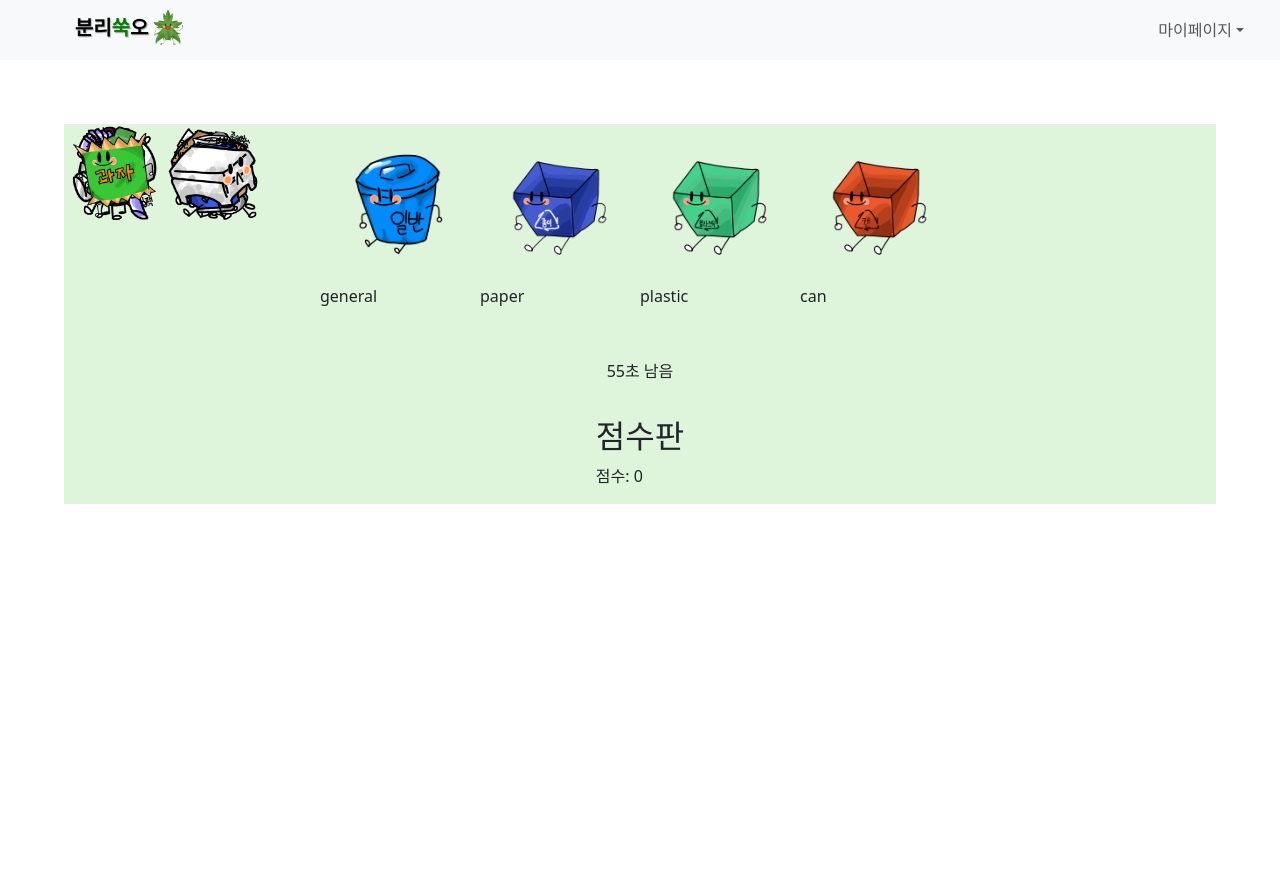
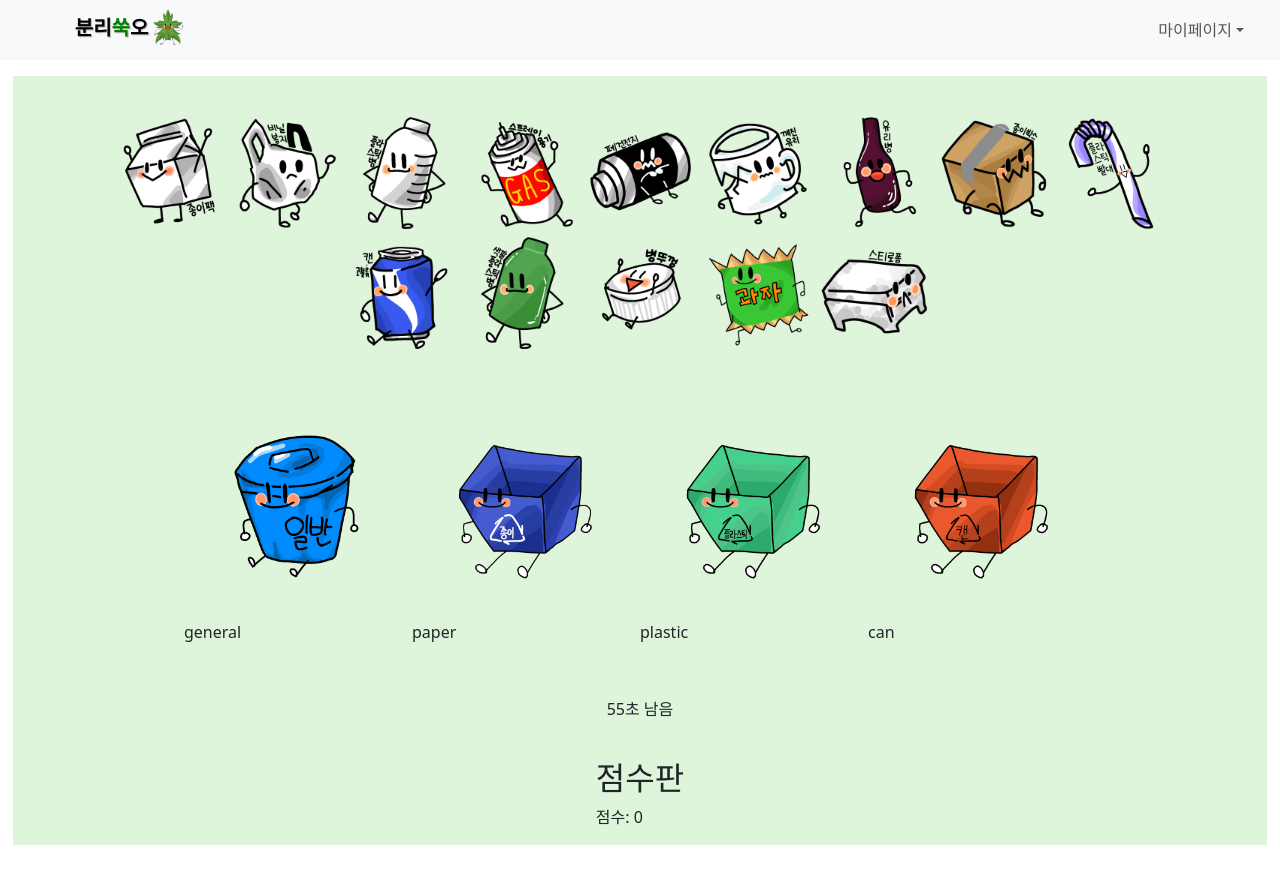
Before and after one commit to 4th-Oasis-Hackathon/ENDOLPHIN, a React (Create React App) app in the folder endolphin/: page /game in a window 1280 px wide. Before the commit the page ends 800 px from the top, so only its background shows below. Built offline with nearby package versions, Linux system fonts and the light colour scheme.

Commit message:
분리수거 게임 이미지 위치 조정 (#13)

```diff
--- /dev/null
+++ b/endolphin/Todo.json
@@ -0,0 +1 @@
+{"verion":"0.0.1","entries":[]}
--- a/endolphin/src/App.css
+++ b/endolphin/src/App.css
@@ -28,7 +28,6 @@
   display: flex;
   align-items: center;
   justify-content: space-between;
-
 }
 
 .main-writing {
@@ -210,16 +209,16 @@ button.success-btn {
 }
 
 .TestPet-img {
-  width: 100px;
-  height: 100px;
+  width: 120px;
+  height: 120px;
   cursor: pointer;
 }
 
 .trash-bin img{
-  width: 140px;
-  height: 140px;
+  width: 200px;
+  height: 200px;
   /* border: 2px solid black; */
-  margin: 10px;
+  margin: 14px;
 }
 
 /* 특정 수거함 타입에 대한 스타일 */
@@ -231,25 +230,16 @@ button.success-btn {
 /* 다른 타입에 대한 스타일은 여기에 추가 */
 
 .game-design {
-  margin: 5%;
+  margin: 1%;
   background-color: rgb(222, 244, 219);
 
 }
 
-.game-design-item {
-  /* display: flex;
-  align-items: center;
-  justify-content: center; */
-  position: relative;
-  /* width: 100%;
-  height: 100%;
-  overflow: hidden; */
-}
 .game-design-bin {
   display: flex;
   align-items: center;
   justify-content: center;
-  margin: 3%;
+  /* margin: 3%; */
 }
 .game-design-timer {
   display: flex;
@@ -273,13 +263,84 @@ button.success-btn {
 }
 
 .trash-item {
-  position: absolute;
+  /* position: absolute; */
 }
 
-.trash-item:nth-child(odd) {
+/* .trash-item:nth-child(odd) {
   left: 0px;
 }
 
 .trash-item:nth-child(even) {
   left: 100px;
+} */
+.game-design-item {
+  display: flex;
+  align-items: center;
+  justify-content: center; /* 가운데 정렬 */
+  flex-direction: row;
+  flex-wrap: wrap;
+  padding: 3%;
+  /* max-width: 800px;  */
+  /* width: 100%; */
+  /* margin-buttom: -10%; */
 }
+
+.trash-item-display {
+  display: flex;
+  align-items: center;
+  justify-content: center;
+  width: 16%;
+  /* padding: 2%; */
+  margin-left: -3%;
+  margin-right: -3%;
+  margin-buttom: -10%;
+}
+
+
+.game-main {
+  margin: 5%;
+  /* margin-left: 15%; */
+  /* margin-right: 15%; */
+  /* margin-top: -7%; */
+  font-weight: bolder;
+  /* display: flex; */
+  /* align-items: center; */
+  /* justify-content: space-between; */
+}
+
+.game-main-writing-1 {
+  font-size: 150%;
+  padding-left: 18%;
+  /* width: 100%; */
+}
+
+.game-main-writing-2 {
+  font-size: 450%;
+  padding-left: 17%;
+  /* width: 100%; */
+}
+
+.game-main-bg {
+  margin-top: 13%;
+  margin-right: 3%;
+}
+
+.game-main-bg-1 {
+  width: 290px;
+  height: 290px;
+  background-size: cover;
+  margin-left: 10%;
+  margin-top: -12%;
+}
+
+.game-main-bg-2 {
+  width: 310px;
+  height: 310px;
+  background-size: cover;
+  margin-left: 50%;
+  margin-top: -19%;
+}
+
+.game-btn {
+
+}
--- a/endolphin/src/App.js
+++ b/endolphin/src/App.js
@@ -14,6 +14,7 @@ import { useState } from 'react';
 import ItemPage from './pages/ItemPage';
 import data from './data.json';
 import Game from './pages/Game';
+import GameReady from './pages/GameReady';
 
 function App() {
 
@@ -141,7 +142,7 @@ function App() {
               <span style={{ fontSize: '90px'}}>Q</span><br/> 퀴즈
             </Button>
             <Button
-              onClick={()=>{ navigate('/game') }}
+              onClick={()=>{ navigate('/game_ready') }}
               className="success-btn btn-custom" variant="light" style={{ fontSize: '25px', color: '#fff', fontWeight: 'bold'}}>
               <span style={{ fontSize: '90px'}}>⚐</span><br/>게임
             </Button>
@@ -158,6 +159,7 @@ function App() {
         <Route path='/item/:id' element={<ItemPage/>}/>
         <Route path='/Campaign' element={<Campaign/>}/>
         <Route path='/game' element={<Game/>}/>
+        <Route path='/game_ready' element={<GameReady/>}/>
         <Route path='*' element={<>404</>}/>
       </Routes>
       </div>
--- a/endolphin/src/pages/Game.js
+++ b/endolphin/src/pages/Game.js
@@ -81,17 +81,17 @@ function Game() {
         setShuffledTrashItems(shuffle([...trashItems]));
     }, [trashItems]);
 
-    const generateOffset = () => {
-        return {
-          top: Math.floor(Math.random() * 400), // top offset은 0에서 100 픽셀 사이의 랜덤 값
-          left: Math.floor(Math.random() * 800), // left offset은 0에서 100 픽셀 사이의 랜덤 값
-        };
-    };
+    // const generateOffset = () => {
+    //     return {
+    //       top: Math.floor(Math.random() * 400), // top offset은 0에서 100 픽셀 사이의 랜덤 값
+    //       left: Math.floor(Math.random() * 800), // left offset은 0에서 100 픽셀 사이의 랜덤 값
+    //     };
+    // };
 
-    const shuffledTrashItemsWithOffset = shuffledTrashItems.map(item => ({
-    ...item,
-    offset: generateOffset(),
-    }));
+    // const shuffledTrashItemsWithOffset = shuffledTrashItems.map(item => ({
+    // ...item,
+    // offset: generateOffset(),
+    // }));
 
     return (
         <div className='game-design'>
@@ -101,12 +101,14 @@ function Game() {
             {/* {trashItems.map((trash, index) => (
                 <TrashItem key={index} id={trash.id} type={trash.type} name={trash.name} image={trash.image} />
             ))} */}
-            {/* {shuffledTrashItems.map((trash, index) => (
-            <TrashItem key={index} id={trash.id} type={trash.type} name={trash.name} image={trash.image} />
+            {shuffledTrashItems.map((trash, index) => (
+            <div className="trash-item-display" >
+            <TrashItem key={index} id={trash.id} type={trash.type} name={trash.name} image={trash.image}/>
+            </div>
+            ))}
+            {/* {shuffledTrashItemsWithOffset.map((trash, index) => (
+            <TrashItem key={index} id={trash.id} type={trash.type} name={trash.name} image={trash.image} style={{ top: trash.offset.top, left: trash.offset.left }} />
             ))} */}
-            {shuffledTrashItemsWithOffset.map((trash, index) => (
-            <TrashItem key={index} id={trash.id} type={trash.type} name={trash.name} image={trash.image} style={{ top: trash.offset.top, left: trash.offset.left }} />
-            ))}
             </div>
             {/* 필요한 경우 다른 컴포넌트 또는 내용 추가 */}
             <div className='game-design-bin'>
--- /dev/null
+++ b/endolphin/src/pages/GameReady.js
@@ -0,0 +1,26 @@
+import React from 'react';
+import 쑥 from './imgs/쑥.png';
+import 일반쓰레기통 from './imgs/일반쓰레기통.png';
+import { Button } from 'react-bootstrap';
+
+function GameReady() {
+    return (
+        <>
+        <div className="game-main">
+            <div className='game-main-writing-1'>쑥오와 함께하는</div>
+            <div className='game-main-writing-2'>분리배출 게임</div>
+        </div>
+
+        <div className="game-main-bg">
+            <div className="game-main-bg-1" style={{ backgroundImage: `url(${쑥})` }} />
+            <div className='game-btn'>
+                <Button>게임시작</Button>
+                <Button>도움말</Button>
+            </div>
+            <div className="game-main-bg-2" style={{ backgroundImage: `url(${일반쓰레기통})` }} />
+        </div>
+        </>
+    );
+}
+
+export default GameReady;
```
Also changed, not shown: endolphin/src/pages/imgs/쑥.png (added).
